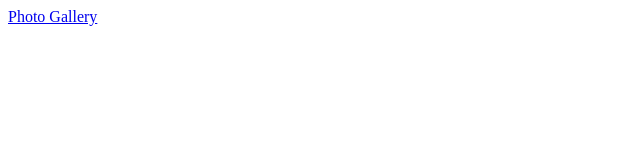
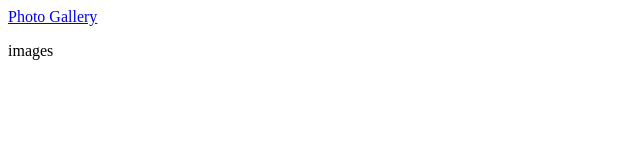
Before and after one commit to emmayates/emmayates.github.io, a plain HTML site: page index.html in a window 1280 px wide. Shown: the full height of the page, 0-640 px from the left. Drawn offline with Linux system fonts and the light colour scheme.

Commit message:
Update index.html

```diff
--- a/index.html
+++ b/index.html
@@ -2,3 +2,4 @@
 <title>HomePage</title>
 
 <a href="photogallery.html" target="_blank">Photo Gallery</a>
+<p> images</p>
```
